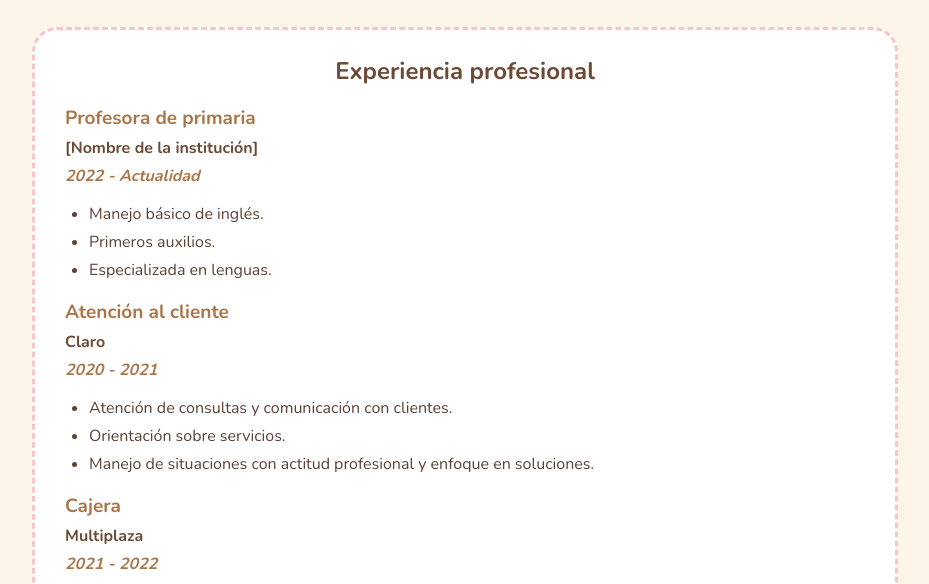
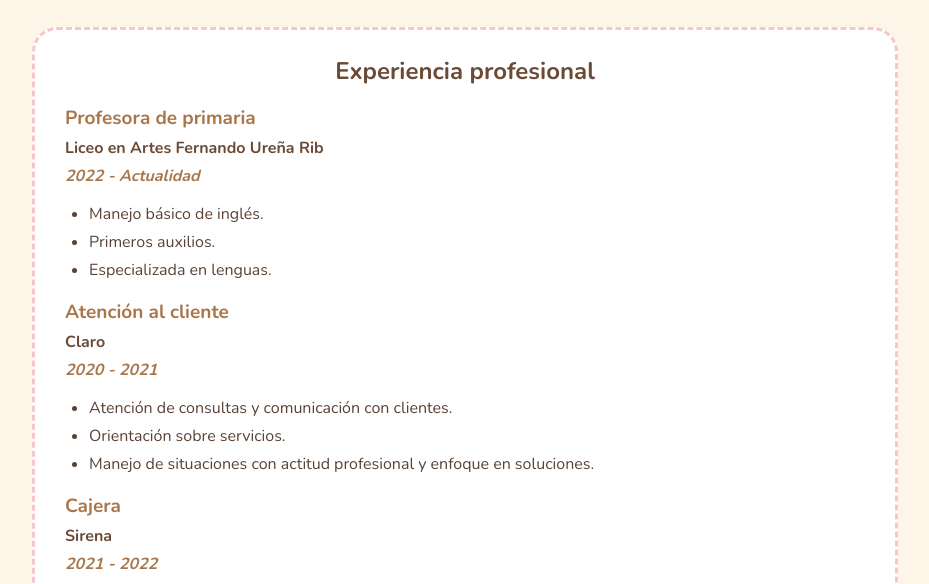
Before and after one commit to ashlyespinalvaldez-lang/Mi-Curr-culo.github.io, a plain HTML site: page index.html in a window 1280 px wide. Shown: the part 1041-1625 px from the top of the page, without its empty margins (175-1104 px from the left). Drawn offline with nearby package versions, Linux system fonts and the light colour scheme.

Commit message:
Add files via upload

```diff
--- a/index.html
+++ b/index.html
@@ -47,7 +47,7 @@
             <h2>Experiencia profesional</h2>
 
             <h3>Profesora de primaria</h3>
-            <p><strong>[Nombre de la institución]</strong></p>
+            <p><strong>Liceo en Artes Fernando Ureña Rib</strong></p>
             <p><em>2022 - Actualidad</em></p>
             <ul>
                 <li>Manejo básico de inglés.</li>
@@ -65,7 +65,7 @@
             </ul>
 
             <h3>Cajera</h3>
-            <p><strong>Multiplaza</strong></p>
+            <p><strong>Sirena</strong></p>
             <p><em>2021 - 2022</em></p>
             <ul>
                 <li>Habilidades básicas de caja registradora.</li>
```
